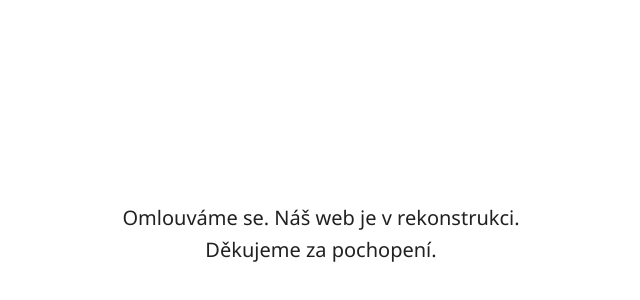
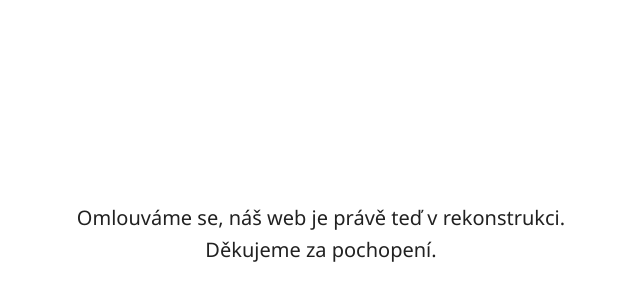
Before and after one commit to ondrejhladik-ctrl/everaprobihaoprava, a plain HTML site: page 404.html in a window 1280 px wide. Shown: the part 166-466 px from the top of the page, without its empty margins (319-959 px from the left). Drawn offline with Linux system fonts and the light colour scheme.

Commit message:
Text: web je v rekonstrukci
Co-Authored-By: Claude Opus 5.5 <noreply@anthropic.com>

```diff
--- a/404.html
+++ b/404.html
@@ -17,6 +17,6 @@
 </style>
 </head>
 <body>
-  <p>Omlouváme se. Náš web je v rekonstrukci.<br>Děkujeme za pochopení.</p>
+  <p>Omlouváme se, náš web je právě teď v rekonstrukci.<br>Děkujeme za pochopení.</p>
 </body>
 </html>
```
Also changed, not shown: index.html (+1 -1 lines).
